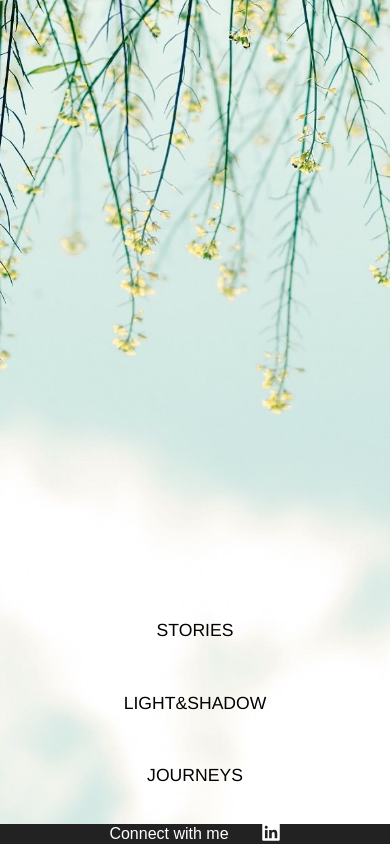
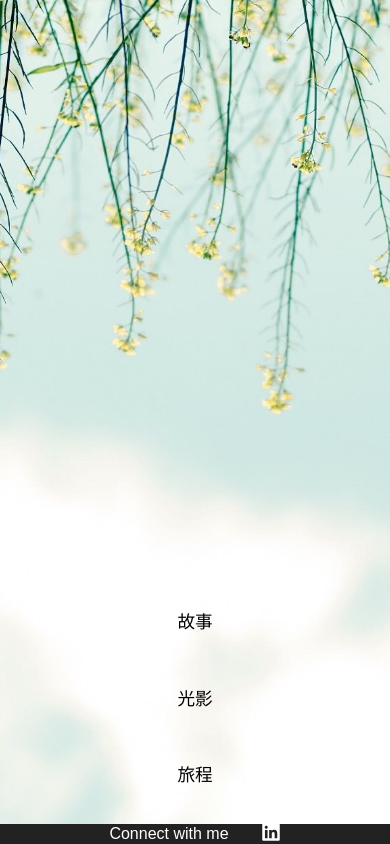
Before and after one commit to 1-Yijia/mysite, a React (Create React App) app: page / in a window 390 px wide. Built offline with nearby package versions, Linux system fonts and the light colour scheme.

Commit message:
update hamburger icon and sidebar openning and collapsing

```diff
--- a/src/Layout.js
+++ b/src/Layout.js
@@ -1,9 +1,11 @@
+import React, { useState } from "react";
 import { Outlet, useLocation } from "react-router-dom";
 import HamburgerMenu from "./components/HamburgerMenu";
 import Footer from "./components/Footer";
 import './App.css';
 
 export default function Layout() {
+  const [isHamburgerOpen, setIsHamburgerOpen] = useState(false);
   const location = useLocation();
   const showMenu = location.pathname !== "/";
 
@@ -11,10 +13,12 @@ export default function Layout() {
     <>
       {showMenu && (
         <div className="hamburger-aligned">
-          <HamburgerMenu />
+          <HamburgerMenu
+          isOpen={isHamburgerOpen}
+          setIsOpen={setIsHamburgerOpen}/>
         </div>
       )}
-      <Outlet />  {/* Routed pages insert their own container if needed */}
+      <Outlet context={{ isHamburgerOpen }}/>
       <Footer />
     </>
   );
--- a/src/components/ChapterSidebar.css
+++ b/src/components/ChapterSidebar.css
@@ -1,10 +1,17 @@
 .chapter-sidebar {
   width: 240px;
+  transition: width 0.3s ease, opacity 0.3s ease;
   margin-top: 4rem;
-  overflow-y: auto;
+  overflow: hidden;
   position: sticky; /* <-- keep sidebar visible while scrolling on desktop */
   left: 6rem;
   height: calc(100vh - 5rem); /* fill viewport height minus header */
+}
+
+.chapter-sidebar.collapsed {
+  width: 0;
+  opacity: 0;
+  pointer-events: none; /* disables interaction */
 }
 
 .chapter-sidebar.minimal {
--- a/src/components/ChapterSidebar.js
+++ b/src/components/ChapterSidebar.js
@@ -1,12 +1,19 @@
 import './ChapterSidebar.css';
 import { Link } from "react-router-dom";
 import { chapterTitles } from "../pages/Stories/DuanLian/ChapterTitle";
+import { useOutletContext } from "react-router-dom";
 
-export default function ChapterSidebar({ chapterId, variant = "full" }) {
+export default function ChapterSidebar({ chapterId, variant = "full"}) {
+  const { isHamburgerOpen } = useOutletContext();
+
   return (
-    <div className={`chapter-sidebar ${variant}`}>
+    <div
+      className={`chapter-sidebar ${variant} ${
+        isHamburgerOpen ? "collapsed" : ""
+      }`}
+    >
       <h3>断链</h3>
-      {variant === "full" && (
+      {variant === "full" && !isHamburgerOpen &&  (
         <ul>
           {chapterTitles.map(({ number, title }) => (
             <li
--- a/src/components/HamburgerMenu.js
+++ b/src/components/HamburgerMenu.js
@@ -1,33 +1,28 @@
-// src/components/HamburgerMenu.js
-import React, { useState } from "react";
+import React from "react";
 import { FaBars } from "react-icons/fa";
 import { useNavigate } from "react-router-dom";
 import "./HamburgerMenu.css";
 
-export default function HamburgerMenu() {
-  const [isOpen, setIsOpen] = useState(false);
+export default function HamburgerMenu( { isOpen, setIsOpen } ) {
   const navigate = useNavigate();
 
   const handleNavigate = (path) => {
-    navigate(path);
-    setIsOpen(false); // collapse after clicking a link
-  };
+  navigate(path);
+  setIsOpen(false); // Collapse the menu after navigation
+};
 
   return (
     <div className="hamburger-container">
       <FaBars
         className="hamburger-icon"
-        onClick={() => {
-          console.log("Hamburger clicked");
-          setIsOpen(!isOpen);
-        }}
+        onClick={() => setIsOpen((prev) => !prev)}
       />
 
       {isOpen && (
         <div className="dropdown-menu">
-          <button onClick={() => handleNavigate("/stories")}>STORIES</button>
-          <button onClick={() => handleNavigate("/light&shadow")}>LIGHT & SHADOW</button>
-          <button onClick={() => handleNavigate("/journeys")}>JOURNEYS</button>
+          <button onClick={() => handleNavigate("/stories")}>故事</button>
+          <button onClick={() => handleNavigate("/light&shadow")}>光影</button>
+          <button onClick={() => handleNavigate("/journeys")}>旅程</button>
         </div>
       )}
     </div>
--- a/src/pages/Home.js
+++ b/src/pages/Home.js
@@ -10,9 +10,9 @@ function Home() {
             <div className="hero-container">
                 <img src="/images/hero.jpeg" alt="hero" className="hero-image" />
                 <div className="catalog-bar">
-                    <button onClick={() => navigate("/stories")}>STORIES</button>
-                    <button onClick={() => navigate("/light&shadow")}>LIGHT&SHADOW</button>
-                    <button onClick={() => navigate("/journeys")}>JOURNEYS</button>
+                    <button onClick={() => navigate("/stories")}>故事</button>
+                    <button onClick={() => navigate("/light&shadow")}>光影</button>
+                    <button onClick={() => navigate("/journeys")}>旅程</button>
                 </div>
             </div>
         </div>
--- a/src/pages/Stories/DuanLian/ChapterPage.js
+++ b/src/pages/Stories/DuanLian/ChapterPage.js
@@ -1,11 +1,12 @@
 import React, { Suspense } from "react";
-import { useParams } from "react-router-dom";
+import { useParams, useOutletContext } from "react-router-dom";
 import ChapterSidebar from "../../../components/ChapterSidebar";
 import './ChapterPage.css';
 import { chapterMap } from './ChapterTitle';
 
 export default function Chapters() {
   const { chapterId } = useParams();
+  const { isSidebarOpen } = useOutletContext();
 
   const ChapterComponent = chapterMap[Number(chapterId)];
 
@@ -16,7 +17,7 @@ export default function Chapters() {
   return (
     <div className="container">
       <div className="chapter-page">
-        <ChapterSidebar chapterId={chapterId} />
+        <ChapterSidebar chapterId={chapterId} className={isSidebarOpen ? "" : "collapsed"} />
         <div className="chapter-content">
           <Suspense fallback={<div>加载中...</div>}>
             <ChapterComponent />
--- a/src/pages/Stories/stories.js
+++ b/src/pages/Stories/stories.js
@@ -2,14 +2,16 @@ import React from "react";
 import "./stories.css";
 import { chapterTitles } from './DuanLian/ChapterTitle';
 import ChapterSidebar from "../../components/ChapterSidebar";
-
+import { useOutletContext } from "react-router-dom";
 import { Link } from "react-router-dom";
 
 export default function Stories() {
+  const { isSidebarOpen } = useOutletContext();
+
   return (
     <div className="container">
       <div className="stories-container">
-        <ChapterSidebar variant="minimal" />
+        <ChapterSidebar variant="minimal" className={isSidebarOpen ? "" : "collapsed"}/>
         <div className="stories-grid-wrapper">
           <div className="stories-grid">
             {chapterTitles.map(({ number, title }) => (
```
